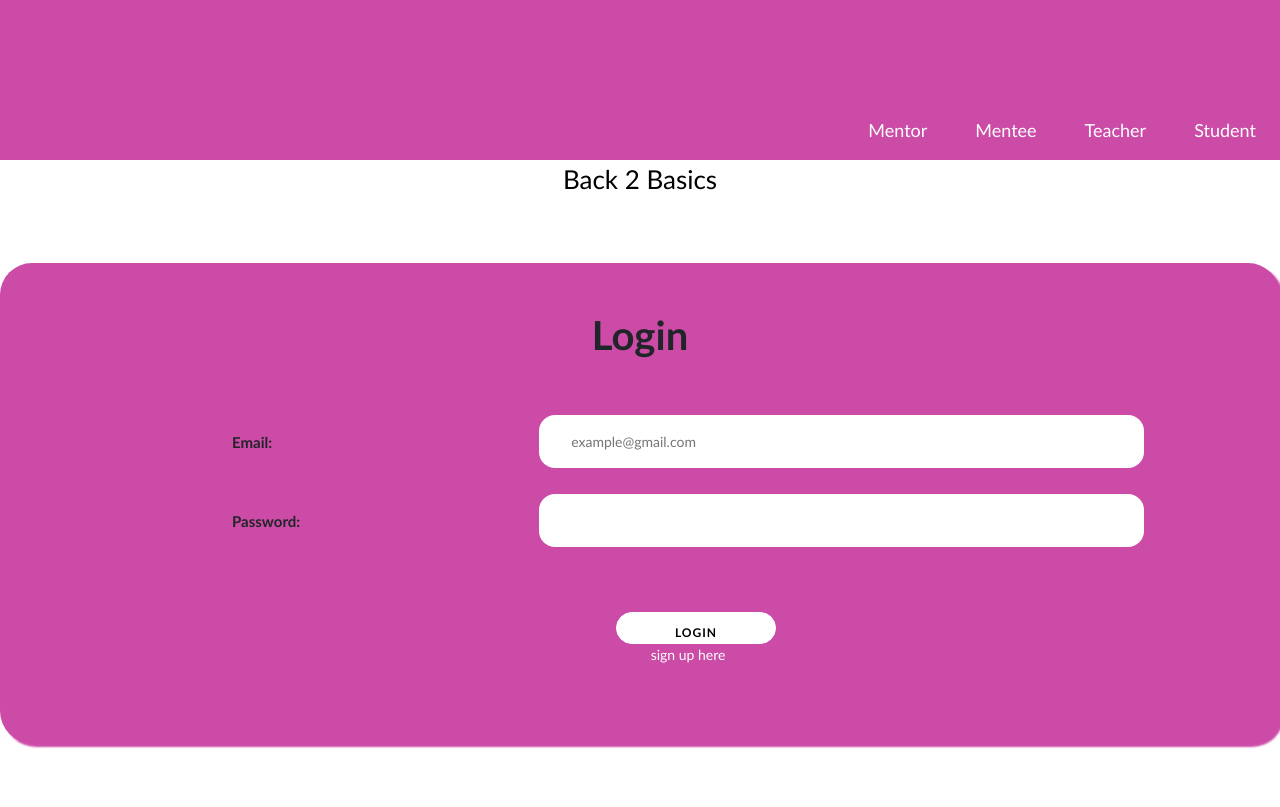
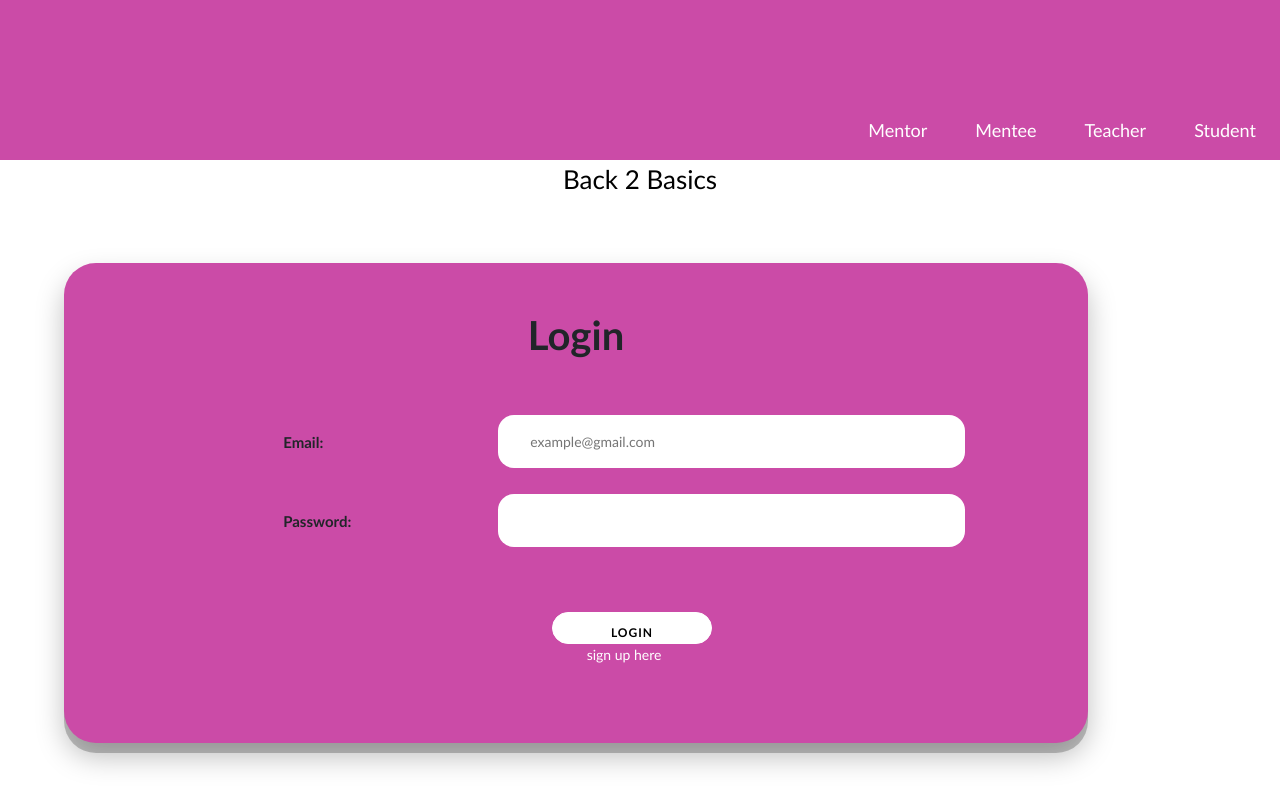
Before and after one commit to corinabejan/Back2Basics, a React (Create React App) app: page /login in a window 1280 px wide. Built offline with nearby package versions, Linux system fonts and the light colour scheme; no server answers.

Commit message:
style adjustment

```diff
--- a/src/pages/Login/login.css
+++ b/src/pages/Login/login.css
@@ -1,13 +1,12 @@
 #login-container {
     background-color: #CB4BA7;
     border-radius: 2rem;
-    box-shadow: 4px 4px 2px #cb4ba7;
     min-height: 30rem;
-    margin-top: 4rem;
-    position: relative;
-   max-width: 100%;
-   min-width: 40rem;
+    margin: 4rem;
+    width: 80%;
     font-size: 14px;
+    box-shadow: 0 14px 28px rgba(0,0,0, 0.25), 0 10px rgba(0,0,0, 0.22);
+
 
 }
 #login-container h1 {
@@ -23,6 +22,7 @@
    justify-content: center;
    text-align: center;
    align-items: center;
+   padding: 0 1rem
 
 }
 .login-form div {
@@ -57,7 +57,7 @@
     background: #ffffff;
     font-size: 12px;
     font-weight: bold;
-    padding: 0.7rem 1rem;
+    padding: 0.7rem 2rem;
     margin-top: 3rem;
     margin-left: 7rem;
     letter-spacing: 1px;
--- a/src/pages/Sign-Up/signup.css
+++ b/src/pages/Sign-Up/signup.css
@@ -1,13 +1,13 @@
 #signup-container {
     background-color: #CB4BA7;
     border-radius: 2rem;
-    box-shadow: 4px 4px 2px #cb4ba7;
     min-height: 40rem;
-    margin-top: 4rem;
-    position: relative;
-    width: 60rem;
+    margin: 4rem;
+    width: 80%;
     max-width: 100%;
     font-size: 14px;
+    box-shadow: 0 14px 28px rgba(0,0,0, 0.25), 0 10px rgba(0,0,0, 0.22);
+
 }
 #signup-container h1 {
     font-weight: bold;
```
